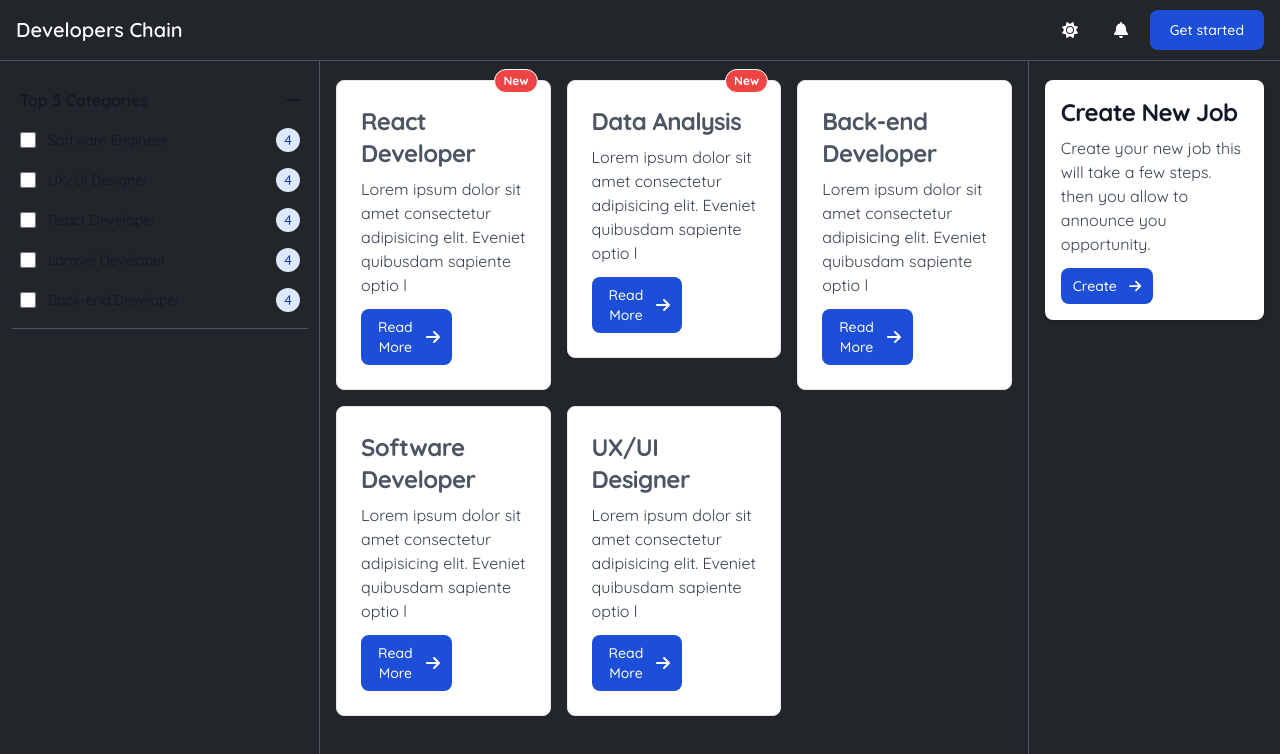
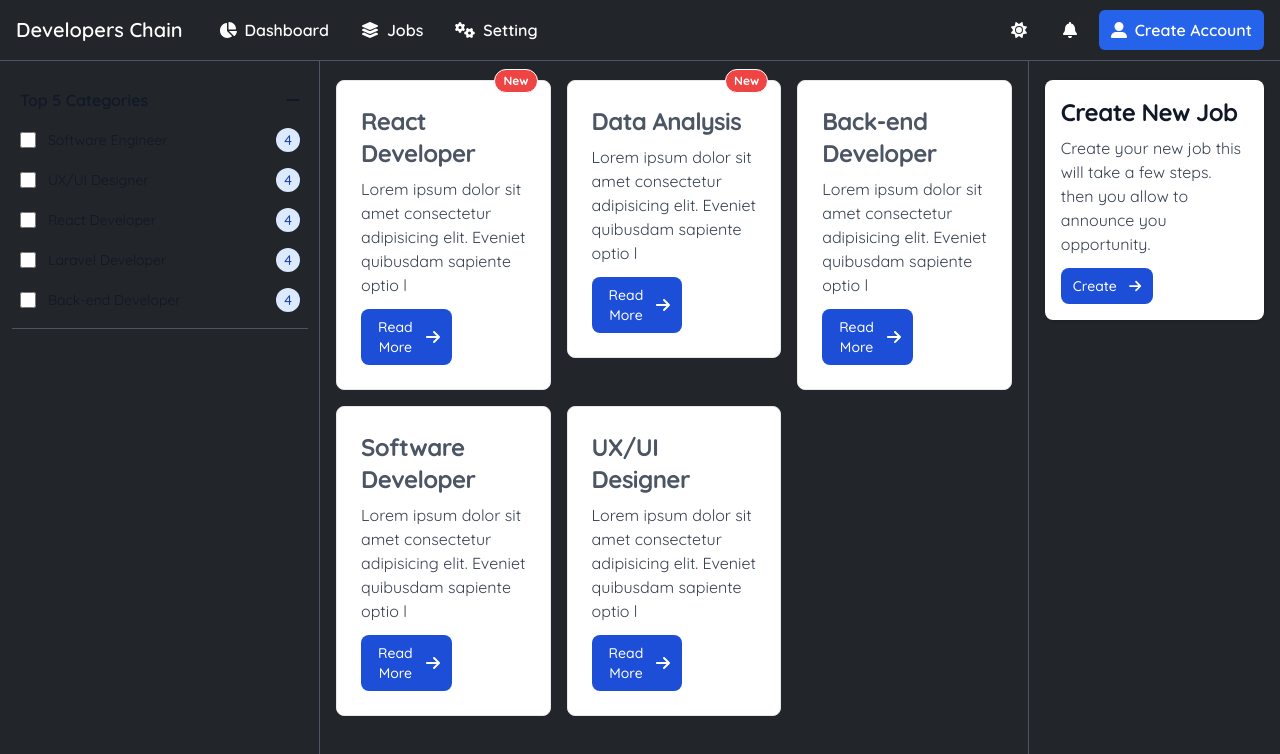
Before and after one commit to aramoh3ni/devchain, a React (Vite) app: page / in a window 1280 px wide. Shown: the top 754 px of the page. Built offline with nearby package versions, Linux system fonts and the light colour scheme.

Commit message:
add wdgit panel width, navbar route links

```diff
--- a/src/components/Layout.jsx
+++ b/src/components/Layout.jsx
@@ -9,6 +9,7 @@ const styles = {
   main: `bg-primary`,
   sidebarWrapper: `hidden md:block fixed top-0 left-0  w-80 min-h-screen pt-16 border-r-default border-gray-600`,
   contentWrapper: ` pt-20 px-4 pb-4 sm:ml-80 min-h-screen flex-auto`,
+  widgetWrapper: `hidden md:block flex-initial w-90 pt-20 px-4 min-h-screen border-l-default border-gray-600 `
 }
 
 const Layout = () => {
@@ -22,7 +23,7 @@ const Layout = () => {
         <div className={styles.contentWrapper}>
           <Outlet />
         </div>
-        <div className="hidden md:block flex-initial pt-20 px-4 min-h-screen border-l-default border-gray-600">
+        <div className={styles.widgetWrapper}>
           <CreateJobBox />
         </div>
       </div>
--- a/src/components/Navbar.jsx
+++ b/src/components/Navbar.jsx
@@ -1,5 +1,16 @@
-import {FontAwesomeIcon} from '@fortawesome/react-fontawesome'
-import { faBell, faSun } from '@fortawesome/free-solid-svg-icons'
+import { NavLink } from "react-router-dom"
+
+import { FontAwesomeIcon } from "@fortawesome/react-fontawesome"
+import {
+  faBell,
+  faSun,
+  faBars,
+  faSquare,
+  faLayerGroup,
+  faUserAlt,
+  faGears,
+  faPieChart,
+} from "@fortawesome/free-solid-svg-icons"
 
 const styles = {
   navbarWrapper: `fixed top-0 z-50 px-2 sm:px-4 py-2.5 w-full z-20 border-b-default border-gray-600 bg-primary`,
@@ -7,42 +18,72 @@ const styles = {
   navbarLogoImage: `h-6 mr-3 sm:h-9`,
   navbarLogoText: `self-center text-xl font-semibold whitespace-nowrap dark:text-white`,
   navbarButton: `hover:shadow-md rounded-full text-white bg-blue-700 hover:bg-blue-800 focus:ring-4 focus:outline-none focus:ring-blue-300 font-medium rounded-lg text-sm px-5 py-2.5 text-center mr-3 md:mr-0 dark:bg-blue-600 dark:hover:bg-blue-700 dark:focus:ring-blue-800`,
-    navbarIconButton: `dark:bg-primary px-3.5 py-2 rounded-full hover:bg-blue-700 hover:shadow-md `
+  navbarIconButton: `dark:bg-primary px-3.5 py-2 rounded-full hover:bg-blue-700 hover:shadow-md `,
+  navbarLink: `p-2 px-3 font-semibold hover:bg-blue-600 focus-within:bg-lighter rounded-md`,
+  navbarLinkActive: `p-2 px-3 font-semibold bg-blue-600 rounded-md`,
+  navbarLinkIcon: `mr-2`,
 }
 
 const Navbar = () => {
   return (
-
     <nav className={styles.navbarWrapper}>
       <div className={styles.navbarContainer}>
-                <a href="_https/index.html" className="flex items-center">
+        <div className="flex space-x-2">
+          <NavLink to="/" className="flex items-center mr-4">
             {/* <img src="_https/index.html" className={styles.navbarLogoImage} alt="Developers Chain Logo" /> */}
-                    <span className={styles.navbarLogoText}>
-                        Developers Chain
-                    </span>
-                </a>
+            <span className={styles.navbarLogoText}>Developers Chain</span>
+          </NavLink>
+          <div className="hidden md:flex gap-2">
+            <NavLink
+              className={({ isActive }) =>
+                isActive ? styles.navbarLinkActive : `${styles.navbarLink}`
+              }
+              to="dashboard"
+            >
+              <FontAwesomeIcon
+                icon={faPieChart}
+                className={styles.navbarLinkIcon}
+              />
+              Dashboard
+            </NavLink>
+            <NavLink
+              className={({ isActive }) =>
+                isActive ? styles.navbarLinkActive : `${styles.navbarLink}`
+              }
+              to="collections"
+            >
+              <FontAwesomeIcon
+                icon={faLayerGroup}
+                className={styles.navbarLinkIcon}
+              />
+              Jobs
+            </NavLink>
+            <NavLink
+              className={({ isActive }) =>
+                isActive ? styles.navbarLinkActive : `${styles.navbarLink}`
+              }
+              to="jobs"
+            >
+              <FontAwesomeIcon
+                icon={faGears}
+                className={styles.navbarLinkIcon}
+              />
+              Setting
+            </NavLink>
+          </div>
+        </div>
 
-
-                <div className='flex gap-2'>
-                <button
-                    type='button'
-                    className={styles.navbarIconButton}
-                    >
+        <div className="flex gap-2">
+          <button type="button" className={styles.navbarIconButton}>
             <FontAwesomeIcon icon={faSun} />
           </button>
-                <button
-                    type='button'
-                    className={styles.navbarIconButton}
-                    >
+          <button type="button" className={styles.navbarIconButton}>
             <FontAwesomeIcon icon={faBell} />
           </button>
-                <button
-                    type="button"
-                    className={styles.navbarButton}
-                >
-
-                    Get started
-                </button>
+          <NavLink to="/checkpoint/sign-up" type="button" className={styles.navbarLinkActive}>
+            <FontAwesomeIcon icon={faUserAlt} className={styles.navbarLinkIcon} />
+            Create Account
+          </NavLink>
         </div>
       </div>
     </nav>
```
Lines whose indentation alone changed are shown as unchanged.
